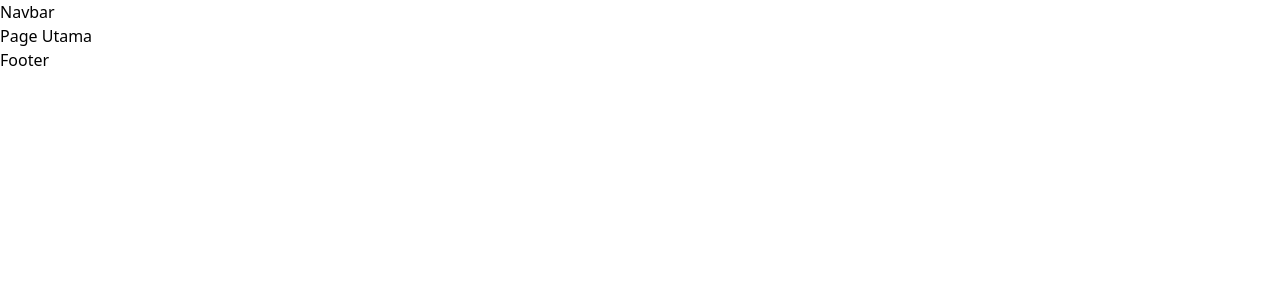
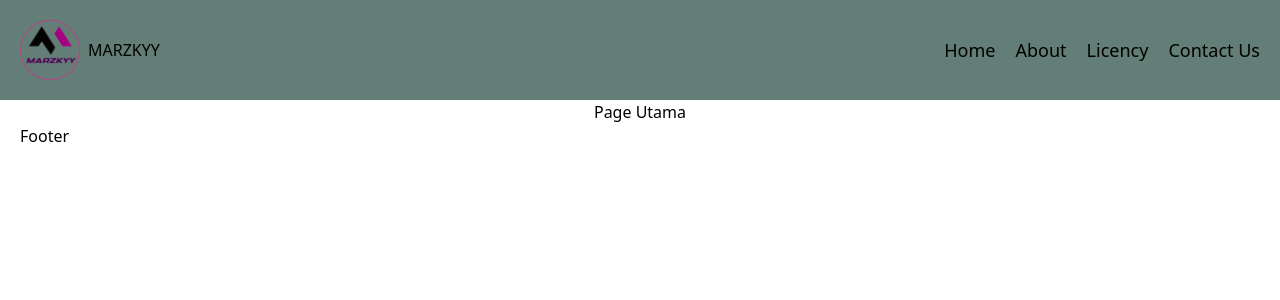
Before and after one commit to AmarPalevi02/Next.js--learning, a Next.js app: page / in a window 1280 px wide. Shown: the top 300 px of the page. Built offline with nearby package versions, Linux system fonts and the light colour scheme.

Commit message:
setup next

```diff
--- /dev/null
+++ b/src/assets/index.js
@@ -0,0 +1,5 @@
+import logo from './logo.png'
+
+export {
+    logo
+}
--- a/src/components/Footer.jsx
+++ b/src/components/Footer.jsx
@@ -2,7 +2,7 @@ import React from 'react'
 
 const Footer = () => {
   return (
-    <div>Footer</div>
+    <div className='px-5'>Footer</div>
   )
 }
 
--- a/src/components/Layout.jsx
+++ b/src/components/Layout.jsx
@@ -2,12 +2,14 @@ import React from 'react'
 import Navbar from './Navbar'
 import Footer from './Footer'
 
-const LayoutPage = ({children}) => {
+const LayoutPage = ({ children }) => {
   return (
     <div>
-        <Navbar />
+      <Navbar />
+      <main className='px-5'>
         {children}
-        <Footer />
+      </main>
+      <Footer className=""/>
     </div>
   )
 }
--- a/src/components/Navbar.jsx
+++ b/src/components/Navbar.jsx
@@ -1,8 +1,31 @@
 import React from 'react'
+import { logo } from '@/assets'
+import Image from 'next/image'
+import Link from 'next/link'
 
 const Navbar = () => {
   return (
-    <div>Navbar</div>
+    <div className='px-5 py-5 bg-primary'>
+      <ul className='flex justify-between '>
+        <div className="flex items-center gap-2">
+          <Image src={logo}
+            alt='logo'
+            className='w-[60px] h-lg'
+          />
+          <h1 className="xs:hidden sm:block text-bold">MARZKYY</h1>
+        </div>
+        <nav className=' text-lg cursor-pointer items-center xs:hidden sm:flex gap-5'>
+          <Link href={'/navbar/home'}>
+            <li>Home</li>
+          </Link>
+          <Link href={'/navbar/about'}>
+            <li>About</li>
+          </Link>
+          <li>Licency</li>
+          <li>Contact Us</li>
+        </nav>
+      </ul>
+    </div>
   )
 }
 
--- a/src/pages/_app.js
+++ b/src/pages/_app.js
@@ -3,7 +3,7 @@ import LayoutPage from '@/components/Layout'
 
 export default function App({ Component, pageProps }) {
   return (
-    <LayoutPage>
+    <LayoutPage >
       <Component {...pageProps} />
     </LayoutPage>
   )
--- a/src/pages/index.js
+++ b/src/pages/index.js
@@ -7,7 +7,7 @@ const inter = Inter({ subsets: ['latin'] })
 export default function Home() {
   return (
     <>
-      <h1 className="">Page Utama</h1>
+      <h1 className="text-center">Page Utama</h1>
     </>
   )
 }
--- /dev/null
+++ b/src/pages/navbar/home.js
@@ -0,0 +1,9 @@
+import React from 'react'
+
+const HomePage = () => {
+  return (
+    <div>HomePage</div>
+  )
+}
+
+export default HomePage
--- a/tailwind.config.js
+++ b/tailwind.config.js
@@ -10,6 +10,17 @@ module.exports = {
   ],
   theme: {
     extend: {},
+    screens: {
+      xs: '375px',
+      ss: '640px',
+      sm: "768px",
+      md: "1060px",
+      lg: "1200px"
+    },
+
+    colors: {
+      primary: '#637E76'
+    }
   },
   plugins: [],
 }
```
Also changed, not shown: src/assets/logo.png (added), src/pages/navbar/about.js (renamed from src/pages/about.js).
